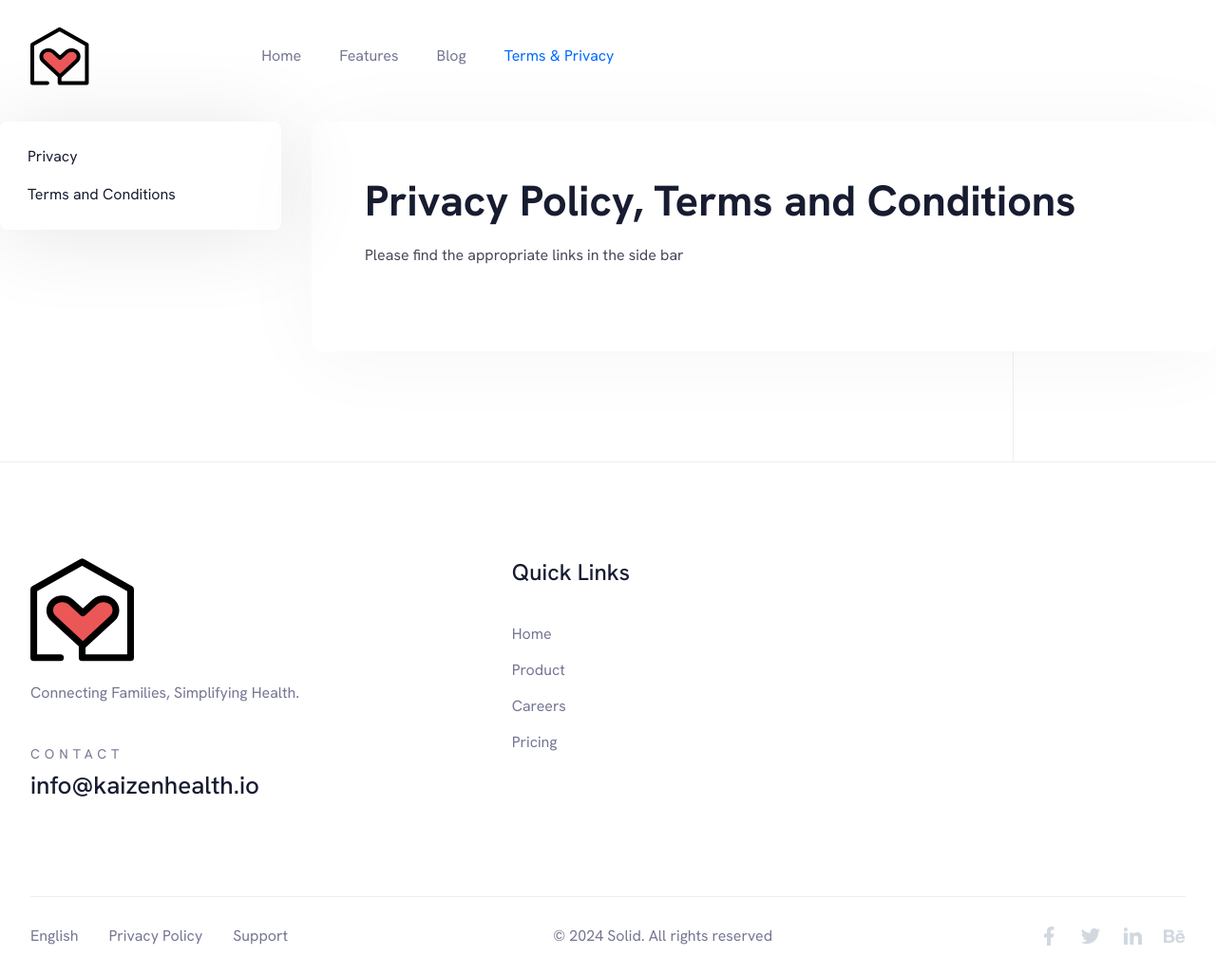
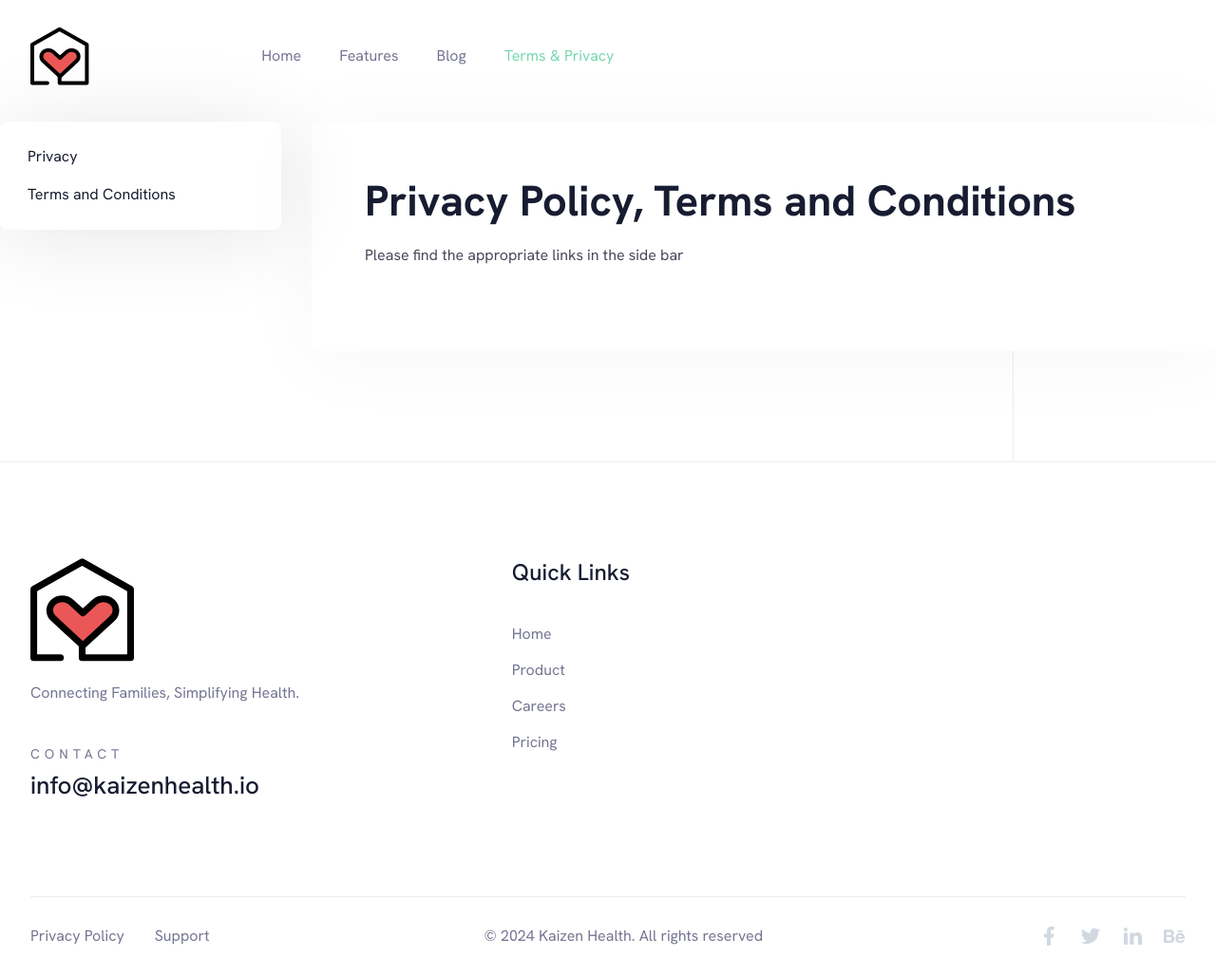
Before and after one commit to kaizen-health-tech/kaizen-web, a Next.js app: page /docs in a window 1280 px wide. Shown: the whole page at 95% size. Built offline with nearby package versions, Linux system fonts and the light colour scheme.

Commit message:
feat(primary): updating primary color

```diff
--- a/app/(site)/page.tsx
+++ b/app/(site)/page.tsx
@@ -34,7 +34,7 @@ export default function Home() {
       <Testimonial />
       <Pricing />
       <Contact />
-      <Blog />
+      {/*<Blog />*/}
     </main>
   );
 }
--- a/components/Contact/index.tsx
+++ b/components/Contact/index.tsx
@@ -94,7 +94,7 @@ const Contact = () => {
               className="animate_top w-full rounded-lg bg-white p-7.5 shadow-solid-8 dark:border dark:border-strokedark dark:bg-black md:w-3/5 lg:w-3/4 xl:p-15"
             >
               <h2 className="mb-15 text-3xl font-semibold text-black dark:text-white xl:text-sectiontitle2">
-                Send a message
+                Sign up for beta or just say hi
               </h2>
 
                 <div className="mb-7.5 flex flex-col gap-7.5 lg:flex-row lg:justify-between lg:gap-14">
--- a/components/FAQ/index.tsx
+++ b/components/FAQ/index.tsx
@@ -54,7 +54,7 @@ const FAQ = () => {
                 OUR FAQS
               </span>
               <h2 className="relative mb-6 text-3xl font-bold text-black dark:text-white xl:text-hero">
-                Frequently Asked
+                Frequently Asked <br />
                 <span className="relative inline-block before:absolute before:bottom-2.5 before:left-0 before:-z-1 before:h-3 before:w-full before:bg-titlebg2 dark:before:bg-titlebgdark">
                   Questions
                 </span>
--- a/components/Footer/index.tsx
+++ b/components/Footer/index.tsx
@@ -265,17 +265,12 @@ const Footer = () => {
             >
               <ul className="flex items-center gap-8">
                 <li>
-                  <a href="#" className="hover:text-primary">
-                    English
-                  </a>
-                </li>
-                <li>
-                  <a href="#" className="hover:text-primary">
+                  <a href="/docs/privacy" className="hover:text-primary">
                     Privacy Policy
                   </a>
                 </li>
                 <li>
-                  <a href="#" className="hover:text-primary">
+                  <a href="mailto:info@kaizenhealth.io" className="hover:text-primary">
                     Support
                   </a>
                 </li>
@@ -301,7 +296,7 @@ const Footer = () => {
               className="animate_top"
             >
               <p>
-                &copy; {new Date().getFullYear()} Solid. All rights reserved
+                &copy; {new Date().getFullYear()} Kaizen Health. All rights reserved
               </p>
             </motion.div>
 
--- a/components/Hero/index.tsx
+++ b/components/Hero/index.tsx
@@ -1,6 +1,6 @@
 "use client";
 import Image from "next/image";
-import { useState } from "react";
+import React, { useState } from "react";
 
 const Hero = () => {
   const [email, setEmail] = useState("");
@@ -24,6 +24,25 @@ const Hero = () => {
                 a user-friendly platform compliant with HIPAA. Join our closed beta for early access to the app,
                 available on Android and iOS.
               </p>
+
+              <button
+                  className="inline-flex items-center gap-2.5 bg-primary rounded-full px-6 py-3 font-medium text-white hover:bg-blackho dark:bg-btndark"
+              >
+                Sign up now
+                <svg
+                    className="fill-white"
+                    width="14"
+                    height="14"
+                    viewBox="0 0 14 14"
+                    fill="none"
+                    xmlns="http://www.w3.org/2000/svg"
+                >
+                  <path
+                      d="M10.4767 6.16664L6.00668 1.69664L7.18501 0.518311L13.6667 6.99998L7.18501 13.4816L6.00668 12.3033L10.4767 7.83331H0.333344V6.16664H10.4767Z"
+                      fill=""
+                  />
+                </svg>
+              </button>
             </div>
 
             <div className="hidden md:w-1/2 lg:block">
--- a/tailwind.config.js
+++ b/tailwind.config.js
@@ -29,8 +29,8 @@ module.exports = {
         black: "#181C31",
         blackho: "#2C3149",
         blacksection: "#1C2136",
-        primary: "#006BFF",
-        primaryho: "#0063EC",
+        primary: "#77D8AF",
+        primaryho: "#5DB690",
         meta: "#20C5A8",
         waterloo: "#757693",
         manatee: "#999AA1",
```
Also changed, not shown: 1 other file (tests, documents, lock files or other folders). Lines whose indentation alone changed are shown as unchanged.
